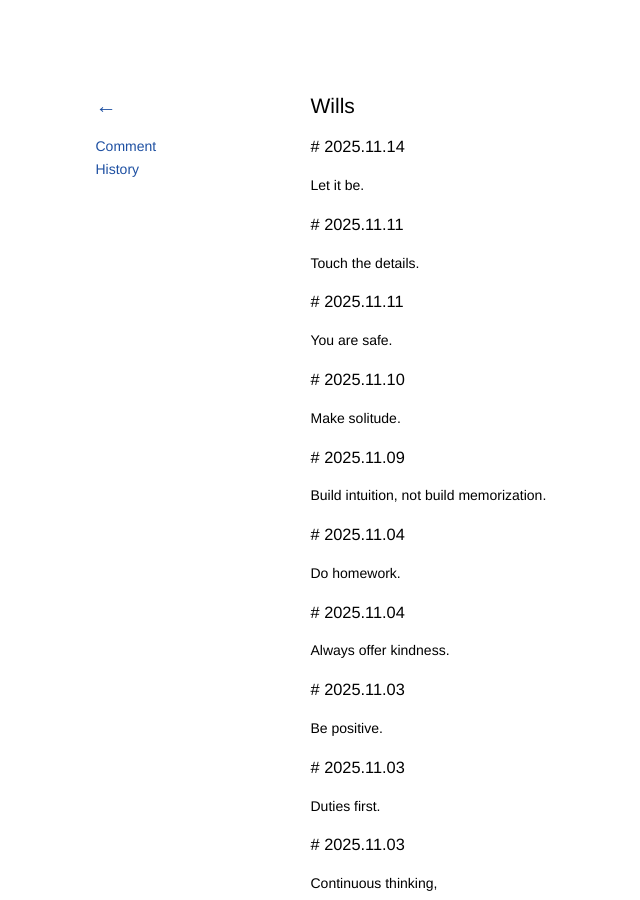
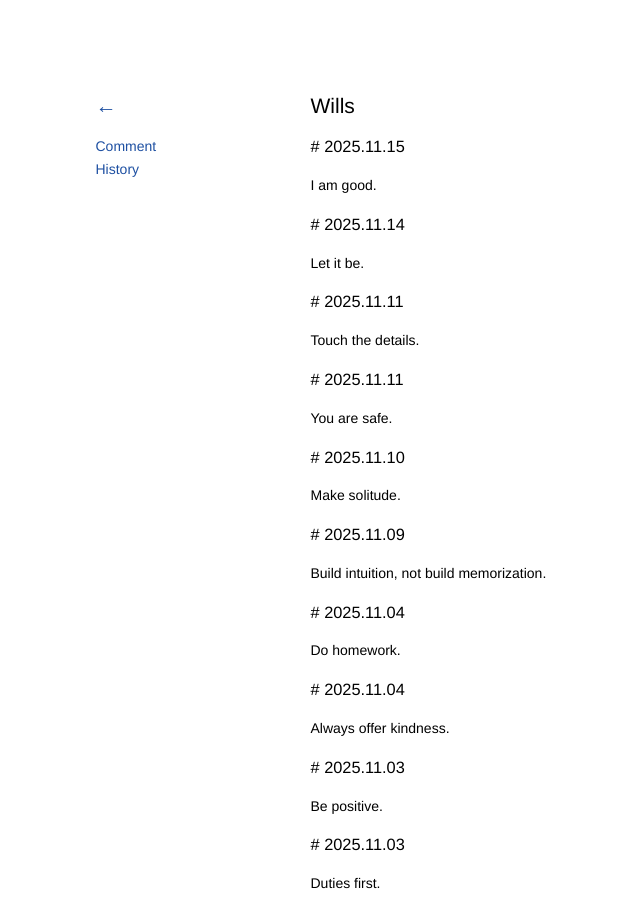
Before and after one commit to kidlj/awei, a Jekyll site: the page built from _wiki/wills.md, in a window 1280 px wide and 900 px high. Shown: the whole window, without its empty margins (37-677 px from the left). Built offline with Jekyll 4.4.1, drawn with Linux system fonts in a browser that asks for light colours.

Commit message:
update wills

```diff
--- a/_wiki/wills.md
+++ b/_wiki/wills.md
@@ -1,6 +1,10 @@
 ---
 title: Wills
 ---
+
+### 2025.11.15
+
+I am good.
 
 ### 2025.11.14
 
```
